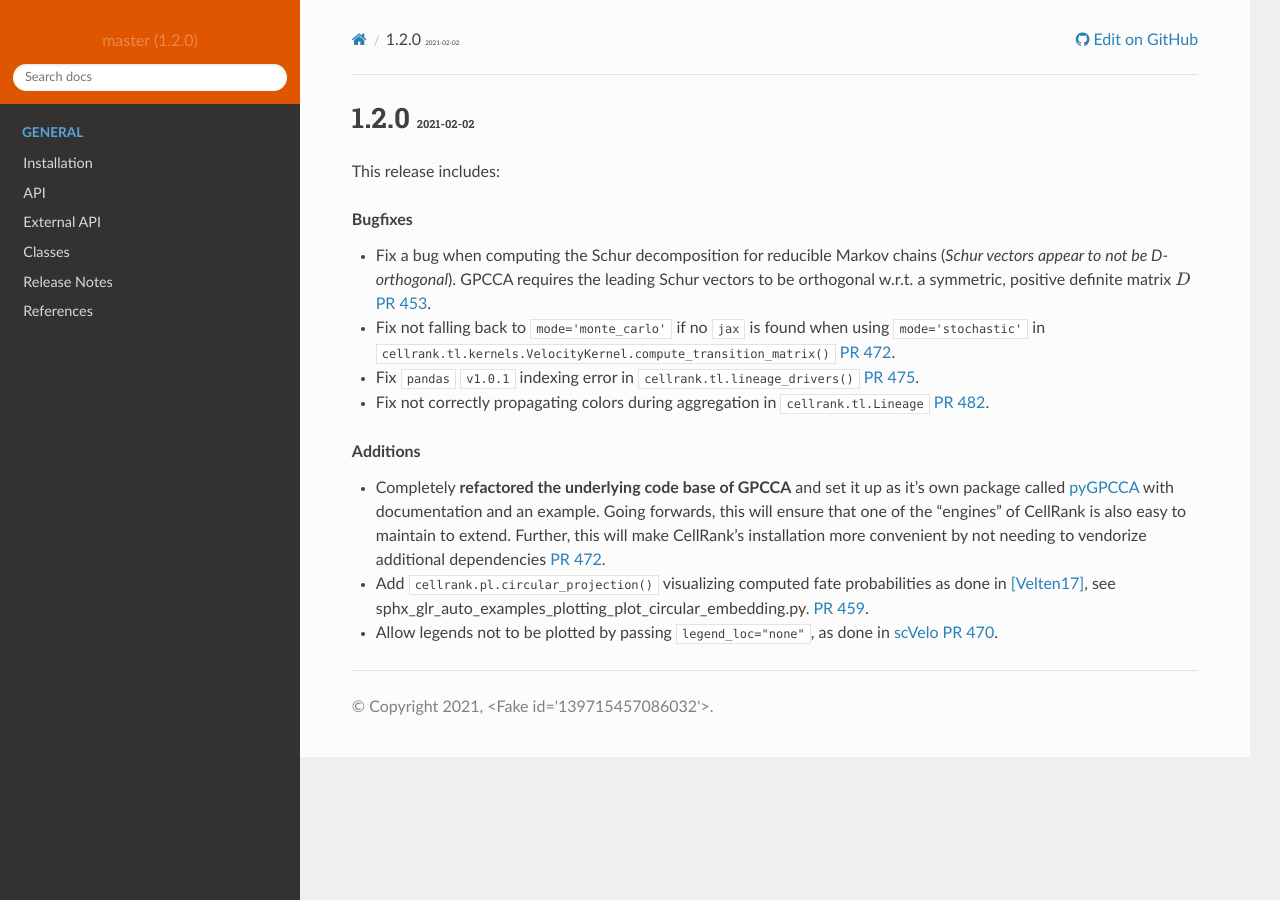
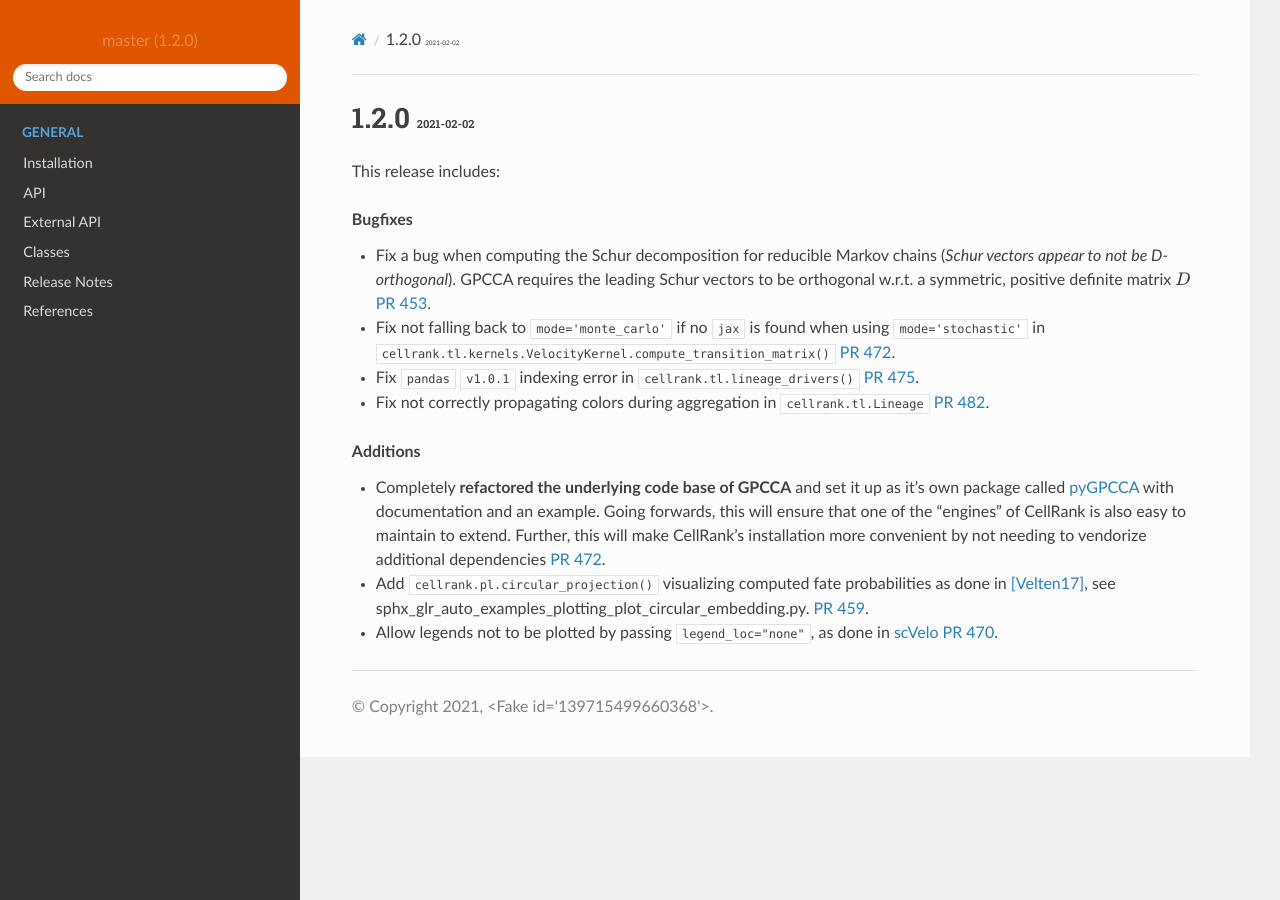
Before and after one commit to theislab/cellrank, a Sphinx documentation site: the page built from docs/source/latest_additions.rst, in a window 1280 px wide. Built offline with Sphinx 7.4.7 and the Read the Docs theme 2.0.0, drawn with Linux system fonts in a browser that asks for light colours; pages that are not in the unit, such as notebooks, are missing from menus; the version number is read from the project's files by our own code; some of the changed lines change nothing that is shown.

Commit message:
Remove edit_on_github (#538)

```diff
--- a/docs/source/_ext/edit_on_github.py
+++ /dev/null
@@ -1,45 +0,0 @@
-"""
-Loosely based on gist.github.com/MantasVaitkunas/7c16de233812adcb7028
-"""
-
-import os
-import warnings
-
-__licence__ = "BSD (3 clause)"
-
-
-def get_github_repo(app, path):
-    if path.endswith(".ipynb"):
-        return app.config.github_nb_repo, "/tutorials/"
-    return app.config.github_repo, "/docs/source/"
-
-
-def html_page_context(app, pagename, templatename, context, doctree):
-    # doctree is None - otherwise viewcode fails
-    if templatename != "page.html" or doctree is None:
-        return
-
-    if not app.config.github_repo:
-        warnings.warn("`github_repo` not specified")
-        return
-
-    if not app.config.github_nb_repo:
-        nb_repo = f"{app.config.github_repo}_notebooks"
-        warnings.warn("`github_nb_repo `not specified. Setting to `{nb_repo}`")
-        app.config.github_nb_repo = nb_repo
-
-    path = os.path.relpath(doctree.get("source"), app.builder.srcdir)
-    repo, conf_py_path = get_github_repo(app, path)
-
-    # For sphinx_rtd_theme.
-    context["display_github"] = True
-    context["github_user"] = "theislab"
-    context["github_version"] = "master"
-    context["github_repo"] = repo
-    context["conf_py_path"] = conf_py_path
-
-
-def setup(app):
-    app.add_config_value("github_nb_repo", "", True)
-    app.add_config_value("github_repo", "", True)
-    app.connect("html-page-context", html_page_context)
--- a/docs/source/conf.py
+++ b/docs/source/conf.py
@@ -66,7 +66,6 @@
     "nbsphinx",
     "sphinx_copybutton",
     "sphinx_last_updated_by_git",
-    "edit_on_github",
 ]
 
 intersphinx_mapping = dict(
@@ -250,9 +249,8 @@
 html_theme = "sphinx_rtd_theme"
 html_static_path = ["_static"]
 html_theme_options = dict(navigation_depth=4, logo_only=True)
-github_repo = "cellrank"  # sets the html_context
-github_nb_repo = "cellrank_notebooks"
 html_show_sphinx = False
+html_show_sourcelink = False
 
 
 def setup(app):
```
